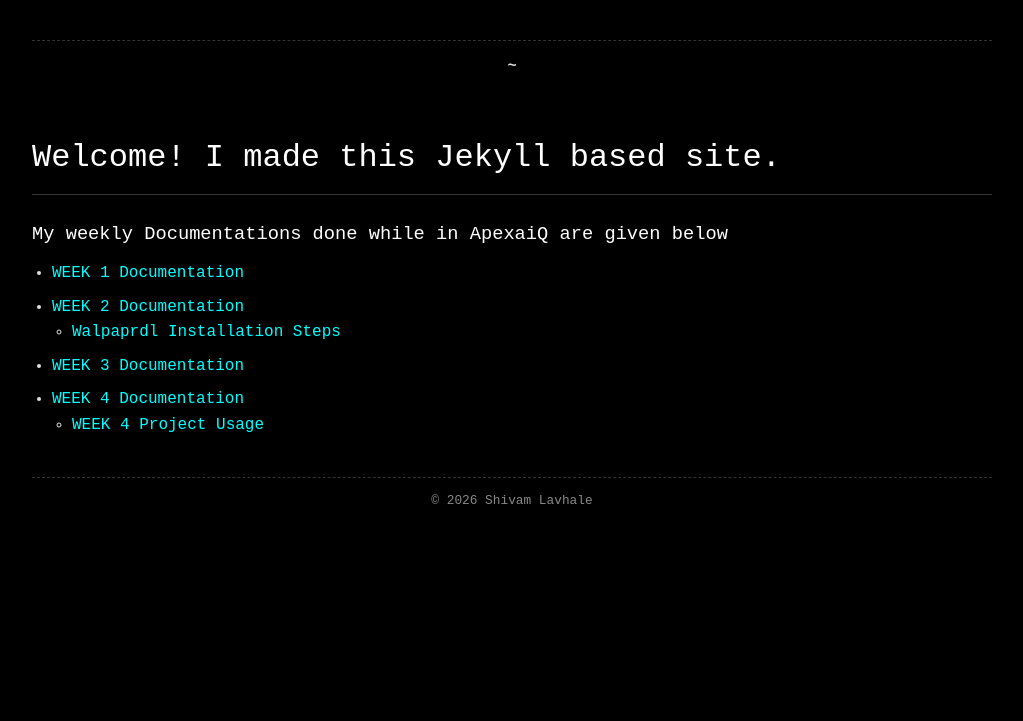
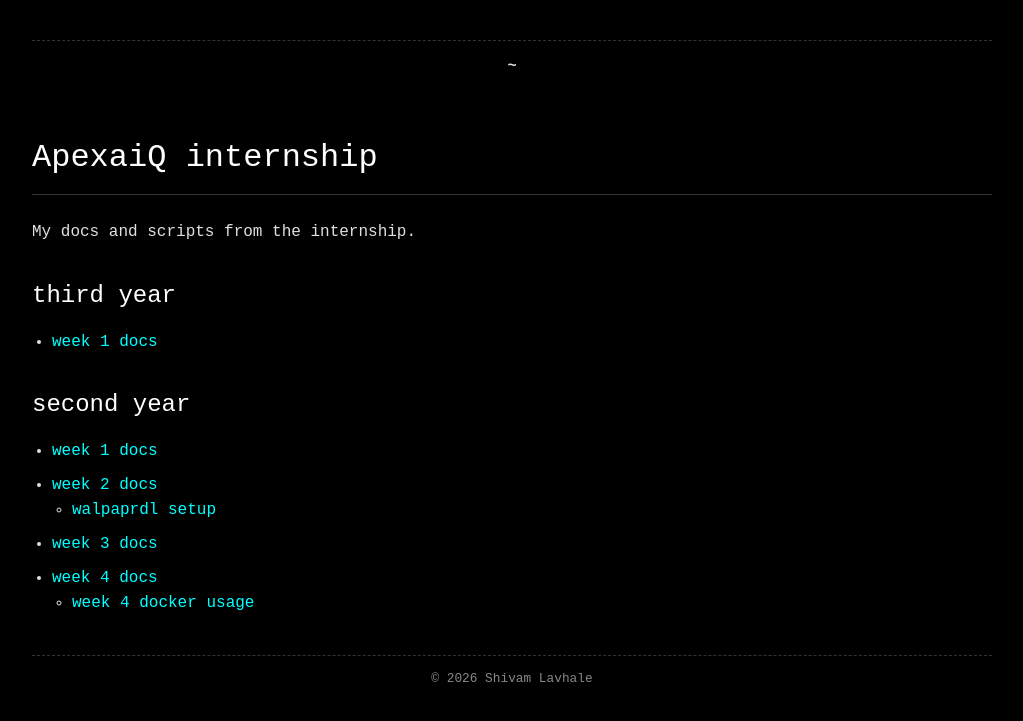
Before and after one commit to shivjeet1/apexaiq-docs, a Jekyll site: the page built from index.md, in a window 1280 px wide. Shown: the top 721 px of the page, without its empty margins (128-1151 px from the left). Built offline with Jekyll 4.4.1, drawn with Linux system fonts in a browser that asks for light colours; nearby versions of some CDN libraries.

Commit message:
Third year internship started

```diff
--- a/index.md
+++ b/index.md
@@ -1,15 +1,22 @@
 ---
 layout: default
-title: Home
+title: home
 ---
 
-# Welcome! I made this Jekyll based site.
+# ApexaiQ internship
 
-### My weekly Documentations done while in ApexaiQ are given below
+My docs and scripts from the internship.
 
-* [WEEK 1 Documentation](./week1/week1.html)
-* [WEEK 2 Documentation](./week2/docs/week2.html)
-    * [Walpaprdl Installation Steps](./week2/code/walpaprdl/walpaprdl.html)
-* [WEEK 3 Documentation](./week3/docs/week3.html)
-* [WEEK 4 Documentation](./week4/docs/week4.html)
-    * [WEEK 4 Project Usage](./week4/code/docker.html)
+## third year
+
+* [week 1 docs](./content/third_year/week1/week1.html)
+
+
+## second year
+
+* [week 1 docs](./content/second_year/week1/week1.html)
+* [week 2 docs](./content/second_year/week2/docs/week2.html)
+  * [walpaprdl setup](./content/second_year/week2/code/walpaprdl/walpaprdl.html)
+* [week 3 docs](./content/second_year/week3/docs/week3.html)
+* [week 4 docs](./content/second_year/week4/docs/week4.html)
+  * [week 4 docker usage](./content/second_year/week4/code/docker.html)
```
